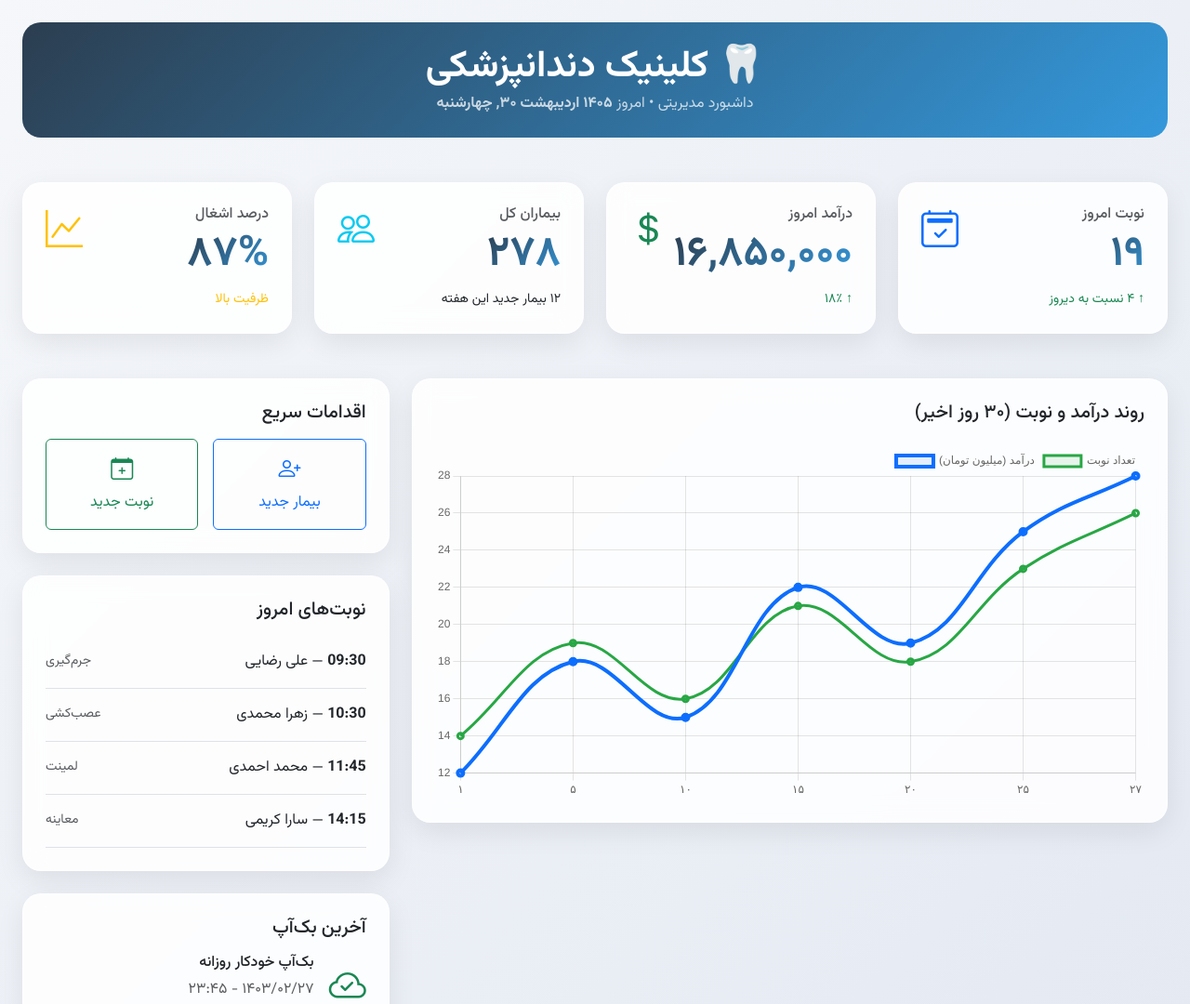
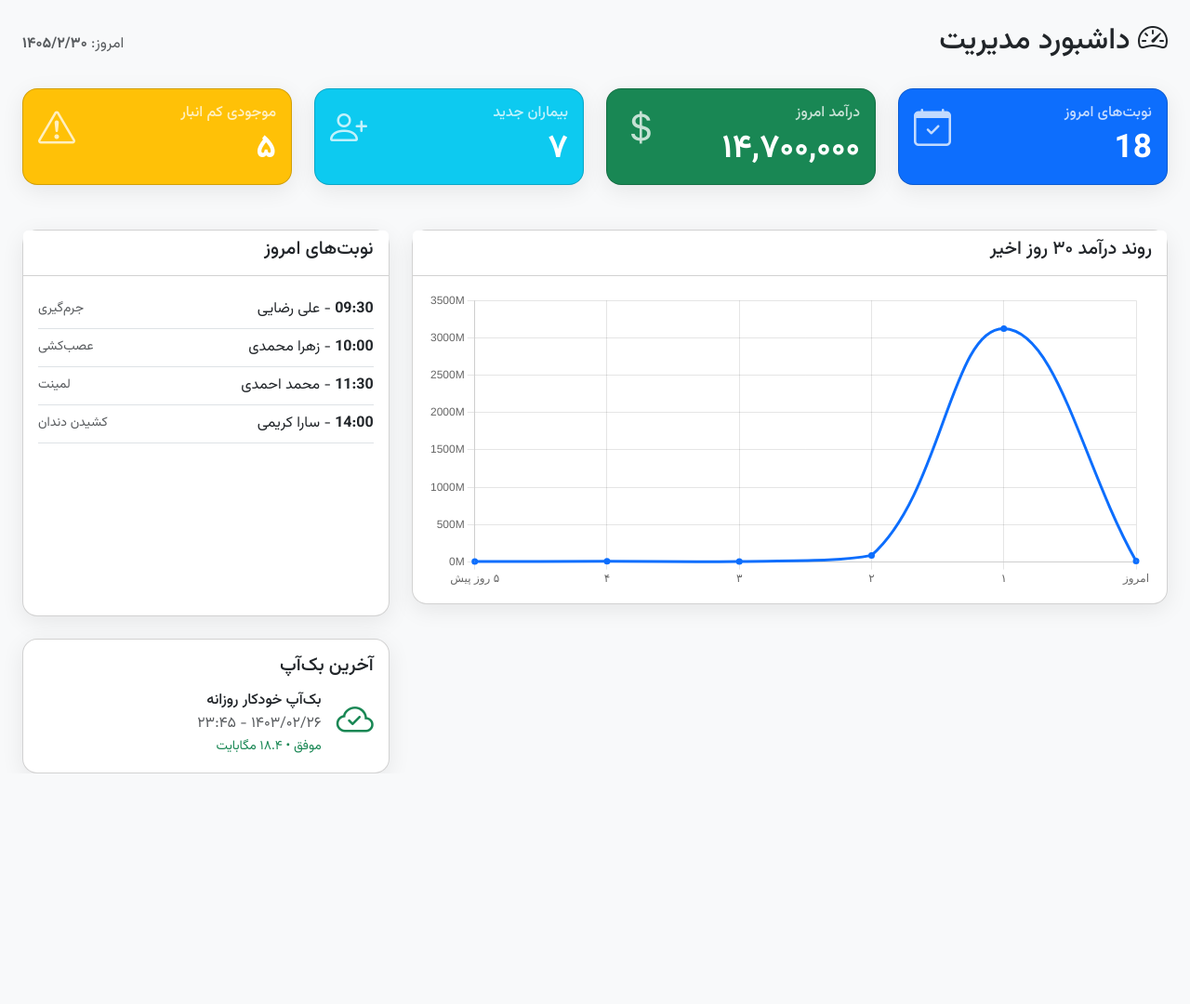
Before and after one commit to ShakibRamez/Dental-clinic-sytem, a plain HTML site: page Front/dashboard.html in a window 1280 px wide. Shown: the top 1080 px of the page at 93% size. After the commit the page ends 832 px from the top, so only its background shows below. Drawn offline with nearby package versions, Linux system fonts and the light colour scheme.

Commit message:
the dashboard bugs is debugging

```diff
--- a/Front/dashboard.html
+++ b/Front/dashboard.html
@@ -8,150 +8,134 @@
   <link href="https://cdn.jsdelivr.net/npm/bootstrap-icons@1.11.3/font/bootstrap-icons.css" rel="stylesheet">
   <script src="https://cdn.jsdelivr.net/npm/chart.js@4.4.1/dist/chart.umd.min.js"></script>
   <style>
-    @import url('https://fonts.googleapis.com/css2?family=Vazirmatn:wght@400;500;600;700&display=swap');
+    @import url('https://fonts.googleapis.com/css2?family=Vazirmatn:wght@400;500;700&display=swap');
 
     body {
       font-family: 'Vazirmatn', sans-serif;
-      background: linear-gradient(135deg, #f5f7fa 0%, #e4e9f2 100%);
-      min-height: 100vh;
+      background: #f8f9fa;
     }
-    .glass-card {
-      background: rgba(255, 255, 255, 0.85);
-      backdrop-filter: blur(12px);
-      border: 1px solid rgba(255,255,255,0.6);
-      border-radius: 20px;
-      box-shadow: 0 10px 30px rgba(0,0,0,0.08);
+    .dashboard-card {
+      border-radius: 16px;
+      box-shadow: 0 6px 25px rgba(0,0,0,0.08);
+      transition: all 0.3s;
+    }
+    .dashboard-card:hover {
+      transform: translateY(-8px);
+      box-shadow: 0 12px 30px rgba(0,0,0,0.12);
     }
     .stat-number {
-      font-size: 2.8rem;
+      font-size: 2.2rem;
       font-weight: 700;
-      background: linear-gradient(135deg, #2c3e50, #3498db);
-      -webkit-background-clip: text;
-      -webkit-text-fill-color: transparent;
     }
-    .header {
-      background: linear-gradient(135deg, #2c3e50, #3498db);
-      color: white;
-      border-radius: 20px;
-    }
-    .quick-action {
-      transition: all 0.3s;
-    }
-    .quick-action:hover {
-      transform: translateY(-5px) scale(1.05);
+    .chart-container {
+      position: relative;
+      height: 320px;
     }
   </style>
 </head>
 <body class="p-4">
 
-  <div class="header p-4 mb-5 text-center">
-    <h1 class="mb-1 fw-bold">🦷 کلینیک دندانپزشکی</h1>
-    <p class="mb-0 opacity-75">داشبورد مدیریتی • امروز <span id="currentDate" class="fw-bold"></span></p>
+  <div class="d-flex justify-content-between align-items-center mb-4">
+    <h2><i class="bi bi-speedometer2"></i> داشبورد مدیریت</h2>
+    <div class="text-muted">امروز: <span id="currentDate" class="fw-bold"></span></div>
   </div>
 
-  <div class="row g-4">
-
   <!-- آمار اصلی -->
+  <div class="row g-4 mb-5">
     <div class="col-xl-3 col-md-6">
-      <div class="glass-card p-4 h-100">
+      <div class="dashboard-card card bg-primary text-white h-100">
+        <div class="card-body">
           <div class="d-flex justify-content-between">
             <div>
-            <h6 class="text-muted">نوبت امروز</h6>
-            <h2 class="stat-number" id="todayApp">۱۹</h2>
+              <h6 class="opacity-75">نوبت‌های امروز</h6>
+              <h2 class="stat-number mb-0" id="todayAppointments">18</h2>
             </div>
-          <i class="bi bi-calendar2-check fs-1 text-primary"></i>
+            <i class="bi bi-calendar-check fs-1 opacity-75"></i>
           </div>
-        <small class="text-success">↑ ۴ نسبت به دیروز</small>
+        </div>
       </div>
     </div>
 
     <div class="col-xl-3 col-md-6">
-      <div class="glass-card p-4 h-100">
+      <div class="dashboard-card card bg-success text-white h-100">
+        <div class="card-body">
           <div class="d-flex justify-content-between">
             <div>
-            <h6 class="text-muted">درآمد امروز</h6>
-            <h2 class="stat-number" id="todayRev">۱۶,۸۵۰,۰۰۰</h2>
+              <h6 class="opacity-75">درآمد امروز</h6>
+              <h2 class="stat-number mb-0" id="todayRevenue">۱۴,۷۰۰,۰۰۰</h2>
             </div>
-          <i class="bi bi-currency-dollar fs-1 text-success"></i>
+            <i class="bi bi-currency-dollar fs-1 opacity-75"></i>
           </div>
-        <small class="text-success">↑ ۱۸٪</small>
+        </div>
       </div>
     </div>
 
     <div class="col-xl-3 col-md-6">
-      <div class="glass-card p-4 h-100">
+      <div class="dashboard-card card bg-info text-white h-100">
+        <div class="card-body">
           <div class="d-flex justify-content-between">
             <div>
-            <h6 class="text-muted">بیماران کل</h6>
-            <h2 class="stat-number" id="totalPatients">۲۷۸</h2>
+              <h6 class="opacity-75">بیماران جدید</h6>
+              <h2 class="stat-number mb-0" id="newPatients">۷</h2>
             </div>
-          <i class="bi bi-people fs-1 text-info"></i>
+            <i class="bi bi-person-plus fs-1 opacity-75"></i>
           </div>
-        <small>۱۲ بیمار جدید این هفته</small>
+        </div>
       </div>
     </div>
 
     <div class="col-xl-3 col-md-6">
-      <div class="glass-card p-4 h-100">
+      <div class="dashboard-card card bg-warning text-white h-100">
+        <div class="card-body">
           <div class="d-flex justify-content-between">
             <div>
-            <h6 class="text-muted">درصد اشغال</h6>
-            <h2 class="stat-number">۸۷%</h2>
+              <h6 class="opacity-75">موجودی کم انبار</h6>
+              <h2 class="stat-number mb-0" id="lowStock">۵</h2>
             </div>
-          <i class="bi bi-graph-up fs-1 text-warning"></i>
+            <i class="bi bi-exclamation-triangle fs-1 opacity-75"></i>
           </div>
-        <small class="text-warning">ظرفیت بالا</small>
+        </div>
       </div>
     </div>
   </div>
 
-  <div class="row g-4 mt-4">
-    <!-- نمودار اصلی -->
+  <div class="row g-4">
+    <!-- نمودار درآمد ماهانه -->
     <div class="col-xl-8">
-      <div class="glass-card p-4">
-        <h5 class="mb-4">روند درآمد و نوبت (۳۰ روز اخیر)</h5>
-        <div style="height: 380px;">
-          <canvas id="mainChart"></canvas>
+      <div class="card dashboard-card">
+        <div class="card-header bg-white">
+          <h5>روند درآمد ۳۰ روز اخیر</h5>
+        </div>
+        <div class="card-body">
+          <div class="chart-container">
+            <canvas id="revenueChart"></canvas>
+          </div>
         </div>
       </div>
     </div>
 
-    <!-- پنل راست -->
+    <!-- اطلاعات سریع -->
     <div class="col-xl-4">
-      <!-- اقدامات سریع -->
-      <div class="glass-card p-4 mb-4">
-        <h5 class="mb-3">اقدامات سریع</h5>
-        <div class="row g-3">
-          <div class="col-6">
-            <button onclick="newPatient()" class="quick-action btn btn-outline-primary w-100 py-3">
-              <i class="bi bi-person-plus fs-4 d-block mb-1"></i>
-              بیمار جدید
-            </button>
+      <div class="card dashboard-card h-100">
+        <div class="card-header bg-white">
+          <h5>نوبت‌های امروز</h5>
         </div>
-          <div class="col-6">
-            <button onclick="newAppointment()" class="quick-action btn btn-outline-success w-100 py-3">
-              <i class="bi bi-calendar-plus fs-4 d-block mb-1"></i>
-              نوبت جدید
-            </button>
-          </div>
+        <div class="card-body" id="todayAppointmentsList">
+          <!-- با JS پر می‌شود -->
         </div>
       </div>
 
-      <!-- نوبت‌های امروز -->
-      <div class="glass-card p-4">
-        <h5 class="mb-3">نوبت‌های امروز</h5>
-        <div id="todayAppointmentsList"></div>
-      </div>
-
       <!-- آخرین بک‌آپ -->
-      <div class="glass-card p-4 mt-4">
+      <div class="card dashboard-card mt-4">
+        <div class="card-body">
           <h5 class="mb-3">آخرین بک‌آپ</h5>
           <div class="d-flex align-items-center gap-3">
             <i class="bi bi-cloud-check fs-1 text-success"></i>
             <div>
-            <h6>بک‌آپ خودکار روزانه</h6>
-            <p class="text-muted mb-1">۱۴۰۳/۰۲/۲۷ - ۲۳:۴۵</p>
-            <small class="badge bg-success">موفق • ۱۹.۲ MB</small>
+              <h6 class="mb-1">بک‌آپ خودکار روزانه</h6>
+              <p class="text-muted mb-0">۱۴۰۳/۰۲/۲۶ - ۲۳:۴۵</p>
+              <small class="text-success">موفق • ۱۸.۴ مگابایت</small>
+            </div>
           </div>
         </div>
       </div>
@@ -159,66 +143,54 @@
   </div>
 
 <script>
-// تاریخ امروز شمسی
-document.getElementById('currentDate').textContent = new Intl.DateTimeFormat('fa-IR', {
-  weekday: 'long', year: 'numeric', month: 'long', day: 'numeric'
-}).format(new Date());
+// نمایش تاریخ امروز
+document.getElementById('currentDate').textContent = new Intl.DateTimeFormat('fa-IR').format(new Date());
 
-// نمودار مدرن
-new Chart(document.getElementById('mainChart'), {
+// نمودار درآمد
+const ctx = document.getElementById('revenueChart').getContext('2d');
+new Chart(ctx, {
   type: 'line',
   data: {
-    labels: ['۱', '۵', '۱۰', '۱۵', '۲۰', '۲۵', '۲۷'],
-    datasets: [
-      {
-        label: 'درآمد (میلیون تومان)',
-        data: [12, 18, 15, 22, 19, 25, 28],
+    labels: ['۵ روز پیش', '۴', '۳', '۲', '۱', 'امروز'],
+    datasets: [{
+      label: 'درآمد (تومان)',
+      data: [8500000, 9200000, 7800000, 89821323, 3123123123, 14700000],
       borderColor: '#0d6efd',
       backgroundColor: 'rgba(13, 110, 253, 0.1)',
       tension: 0.4,
-        borderWidth: 4
-      },
-      {
-        label: 'تعداد نوبت',
-        data: [14, 19, 16, 21, 18, 23, 26],
-        borderColor: '#28a745',
-        backgroundColor: 'rgba(40, 167, 69, 0.1)',
-        tension: 0.4,
-        borderWidth: 3
-      }
-    ]
+      borderWidth: 3,
+      pointRadius: 2
+    }]
   },
   options: {
     responsive: true,
     maintainAspectRatio: false,
-    plugins: {
-      legend: { position: 'top', align: 'end' }
+    plugins: { legend: { display: false } },
+    scales: {
+      y: { ticks: { callback: value => (value/1000000) + 'M' } }
     }
   }
 });
 
 // نوبت‌های امروز
-const apps = [
-  {time:"09:30", patient:"علی رضایی", service:"جرم‌گیری"},
-  {time:"10:30", patient:"زهرا محمدی", service:"عصب‌کشی"},
-  {time:"11:45", patient:"محمد احمدی", service:"لمینت"},
-  {time:"14:15", patient:"سارا کریمی", service:"معاینه"}
+const todayAppointments = [
+  {time: "09:30", patient: "علی رضایی", treatment: "جرم‌گیری"},
+  {time: "10:00", patient: "زهرا محمدی", treatment: "عصب‌کشی"},
+  {time: "11:30", patient: "محمد احمدی", treatment: "لمینت"},
+  {time: "14:00", patient: "سارا کریمی", treatment: "کشیدن دندان"}
 ];
 
-document.getElementById('todayAppointmentsList').innerHTML = apps.map(a => `
-  <div class="d-flex justify-content-between align-items-center py-3 border-bottom">
-    <div><strong>${a.time}</strong> — ${a.patient}</div>
-    <small class="text-muted">${a.service}</small>
+let html = '';
+todayAppointments.forEach(app => {
+  html += `
+    <div class="d-flex justify-content-between align-items-center py-2 border-bottom">
+      <div>
+        <strong>${app.time}</strong> - ${app.patient}
       </div>
-`).join('');
-
-function newPatient() {
-  alert("🚀 باز شدن فرم ثبت بیمار جدید...");
-}
-
-function newAppointment() {
-  alert("📅 باز شدن فرم ثبت نوبت...");
-}
+      <small class="text-muted">${app.treatment}</small>
+    </div>`;
+});
+document.getElementById('todayAppointmentsList').innerHTML = html;
 </script>
 
 </body>
```
Lines whose indentation alone changed are shown as unchanged.
